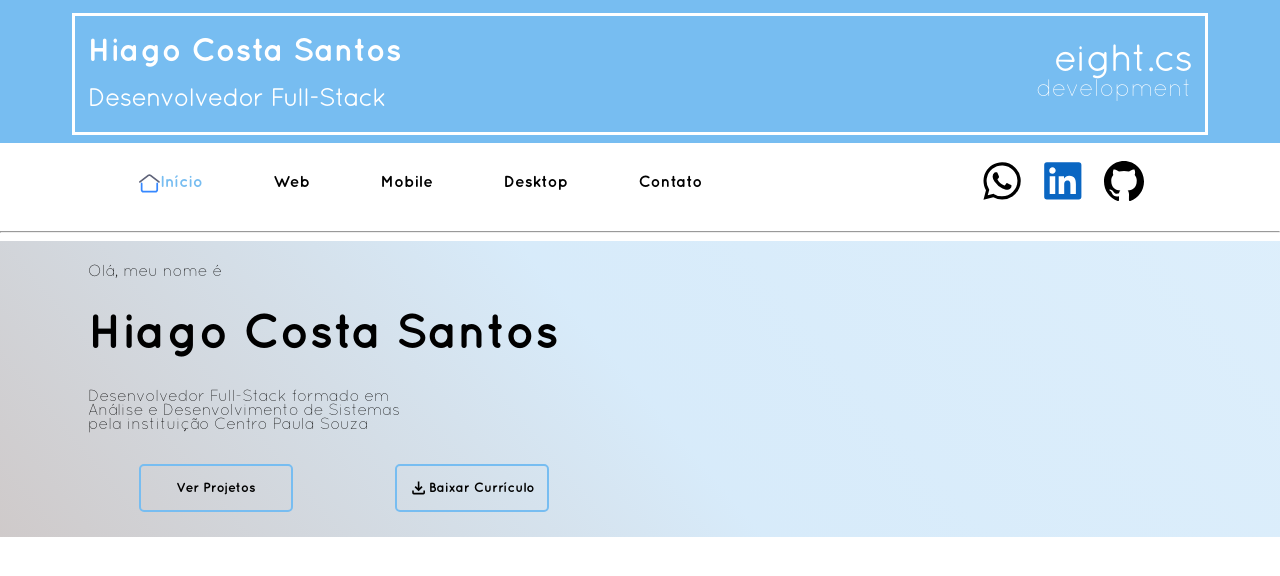
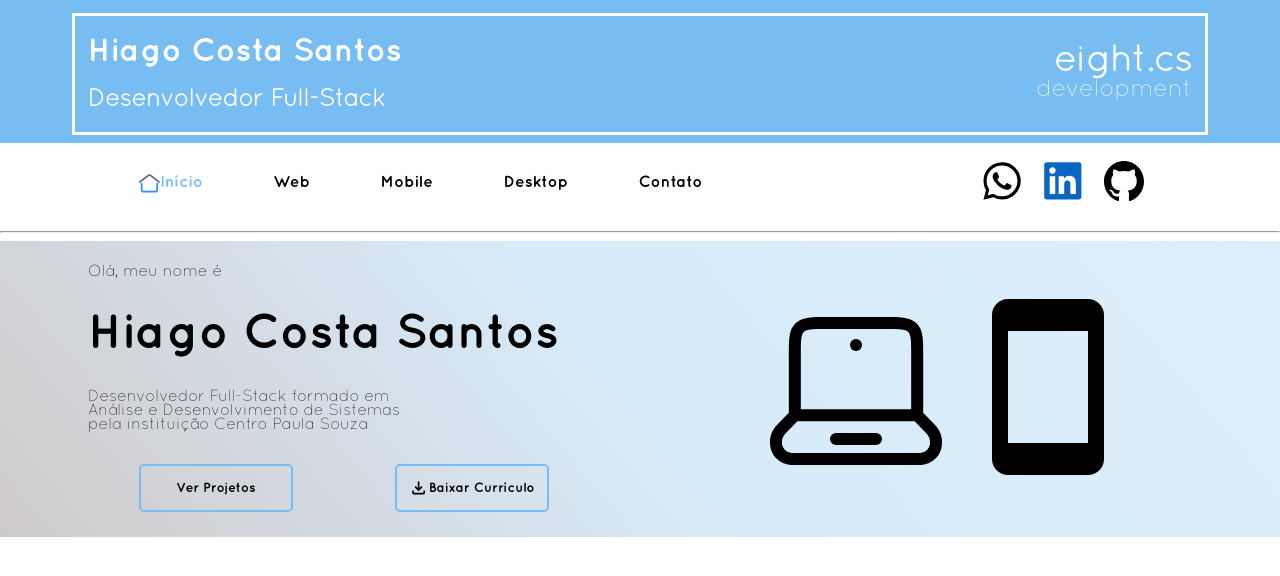
Before and after one commit to HiagoCS/eightcs, a React app in the folder frontend/: page / in a window 1280 px wide. Shown: the top 576 px of the page. Built offline with nearby package versions, Linux system fonts and the light colour scheme; the HTML template or start-up script is replaced by a standard one.

Commit message:
scope of banner

```diff
--- a/frontend/src/components/folders/home/index.jsx
+++ b/frontend/src/components/folders/home/index.jsx
@@ -1,5 +1,7 @@
 import './style.scss';
 import Download from '@/assets/icons/download.svg?react';
+import Laptop from '@/assets/icons/laptop-outline.svg?react';
+import Cellphone from '@/assets/icons/cellphone.svg?react';
 function main(){
     return(
         <div className="app home">
@@ -27,12 +29,19 @@ function main(){
             </div>
             <div className="images">
                 <div className="icon">
+                    <Laptop className="lap" style={{ width: '15vw', height: '30vh' }} />
 
-                </div>
-                <div className="icon">
-
+                    <Cellphone className="cell" style={{ width: '15vw', height: '30vh' }} />
                 </div>
             </div>
+            {/* <div className="images">
+                <div className="icon lap">
+                    <Laptop style={{ width: '5vw', height: '30vh' }} />
+                </div>
+                <div className="icon cell">
+                    <Cellphone style={{ width: '5vw', height: '30vh' }} />
+                </div>
+            </div> */}
         </div>
     )
 }
--- a/frontend/src/components/folders/home/style.scss
+++ b/frontend/src/components/folders/home/style.scss
@@ -1,9 +1,19 @@
 @use "@/styles/root.scss" as *;
 .app{
     &.home{
+        display: flex;
+        justify-content: space-between;
         height: 35vh;
         background: $blue-color;
         background: linear-gradient(230deg, rgba(119, 189, 241, 0.25) 0%, rgba(176, 215, 245, 0.5) 50%, rgba(207, 202, 202, 1) 100%);
+    }
+    .images{
+        width:50vw;
+
+        display:flex;
+        justify-content:center;
+        align-items:center;
+
     }
     .info{
 
```
Also changed, not shown: frontend/src/assets/icons/cellphone.svg (added), frontend/src/assets/icons/laptop-outline.svg (added).
